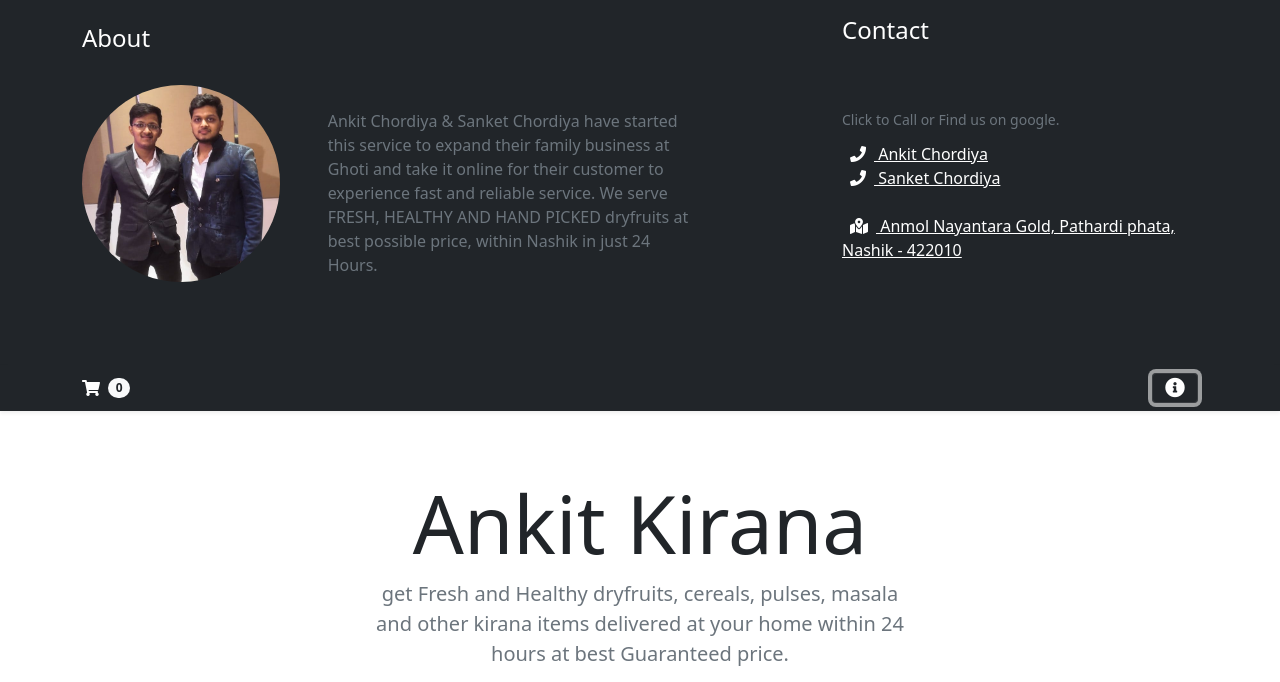
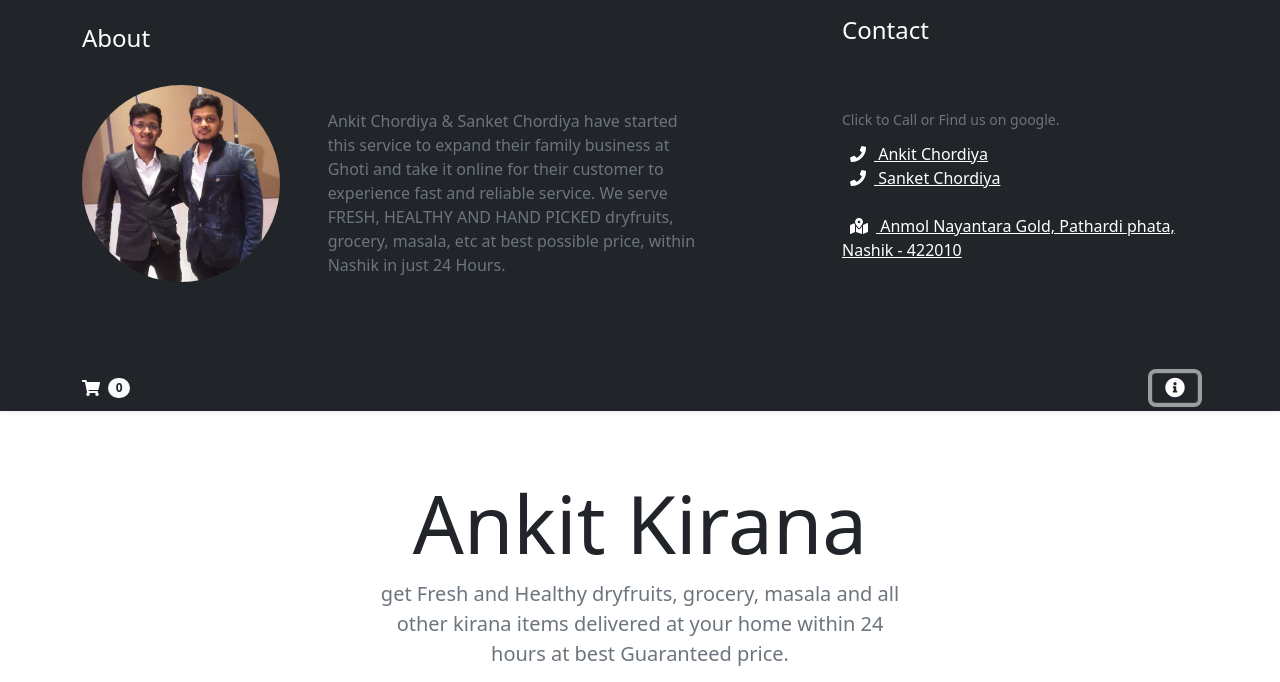
Before and after one commit to AniktKirana/shop, a plain HTML site: page index.html in a window 1280 px wide. Both pictures are taken after a click on the button "Toggle navigation". Shown: the top 682 px of the page. Drawn offline with nearby package versions, Linux system fonts and the light colour scheme.

Commit message:
Update index.html

```diff
--- a/index.html
+++ b/index.html
@@ -32,7 +32,7 @@
               <img src="ankitsanket.jpeg" alt="" class="img-fluid rounded-circle">
             </div>
             <div class="col-sm-8 d-flex align-items-center">
-              <p class="text-muted text- justify p-4">Ankit Chordiya & Sanket Chordiya have started this service to expand their family business at Ghoti and take it online for their customer to experience fast and reliable service. We serve FRESH, HEALTHY AND HAND PICKED dryfruits at best possible price, within Nashik in just 24 Hours.</p>
+              <p class="text-muted text- justify p-4">Ankit Chordiya & Sanket Chordiya have started this service to expand their family business at Ghoti and take it online for their customer to experience fast and reliable service. We serve FRESH, HEALTHY AND HAND PICKED dryfruits, grocery, masala, etc at best possible price, within Nashik in just 24 Hours.</p>
             </div>
           </div>
         </div>
@@ -69,7 +69,7 @@
     <div class="row py-lg-3">
       <div class="col-lg-6 col-md-8 mx-auto">
         <h1 class="fw-light display-1">Ankit Kirana</h1>
-        <p class="lead text-muted">get Fresh and Healthy dryfruits, cereals, pulses, masala and other kirana items delivered at your home within 24 hours at best Guaranteed price.</p>
+        <p class="lead text-muted">get Fresh and Healthy dryfruits, grocery, masala and all other kirana items delivered at your home within 24 hours at best Guaranteed price.</p>
         <p>
           <a href="#ourProducts" class="btn btn-primary m-2 bg-success">Shop Now <i class="fas fa-box text-warning mx-1"></i></a>
           <a href="tel:+918149332155" class="btn btn-secondary m-2">Contact Us <i class="fas fa-phone mx-1"></i></a>
```
